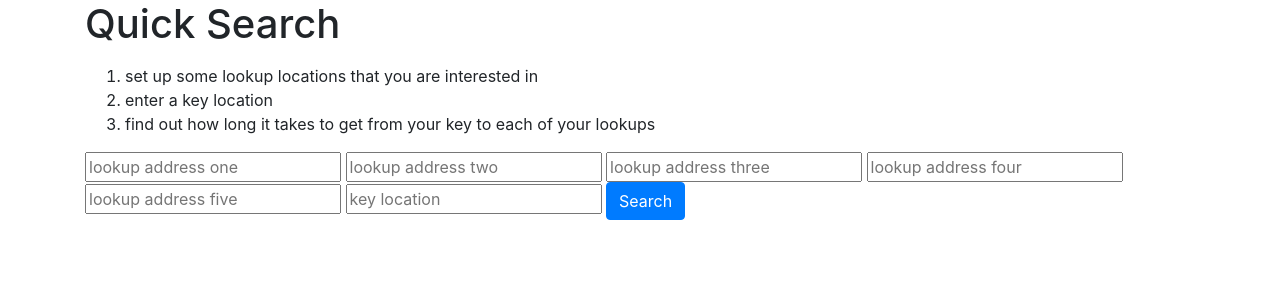
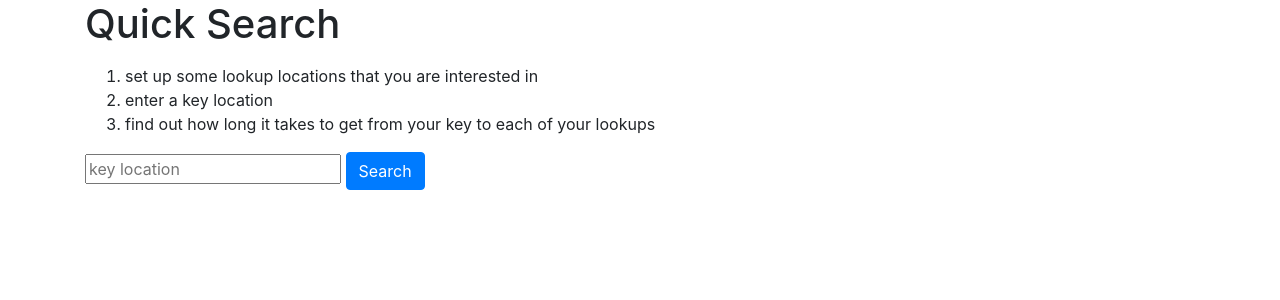
Before and after one commit to AidaP1/location__checker, a Flask app: template app/templates/index.html in a window 1280 px wide. Shown: the top 300 px of the page. Run offline with Flask 2, Linux system fonts and the light colour scheme; the template is opened without the code that fills it, so the values that code supplies are empty.

Commit message:
calling google with saved locations, but need to match back to original names

```diff
--- a/app/query_gmaps.py
+++ b/app/query_gmaps.py
@@ -9,7 +9,7 @@ def call_API(query):
         url = f"https://maps.googleapis.com/maps/api/distancematrix/json?units=metric&origins={query['key']}&destinations="
         # varies with the number of locations user wants to check
         for key in query:
-            if 'address' in key:
+            if 'key' not in key:
                 url = url + f"{query[key]}|"
         url = url.rstrip(str(-1)) + f"&key={api_key}"
 
--- a/app/templates/index.html
+++ b/app/templates/index.html
@@ -16,15 +16,12 @@
     </p>
     <section>
         <form method="post" action="">
-            <input name="address1" type="text" required placeholder="lookup address one">
-            <input name="address2" type="text" placeholder="lookup address two">
-            <input name="address3" type="text" placeholder="lookup address three">
-            <input name="address4" type="text" placeholder="lookup address four">
-            <input name="address5" type="text" placeholder="lookup address five">
+
             <input name="key" type="text" placeholder="key location" required>
 
             <button class="btn btn-primary" type="submit">Search</button>
         </form>
     </section>
 </div>
+
 {% endblock %}
```
Also changed, not shown: app/index.py (+8 -6 lines).
